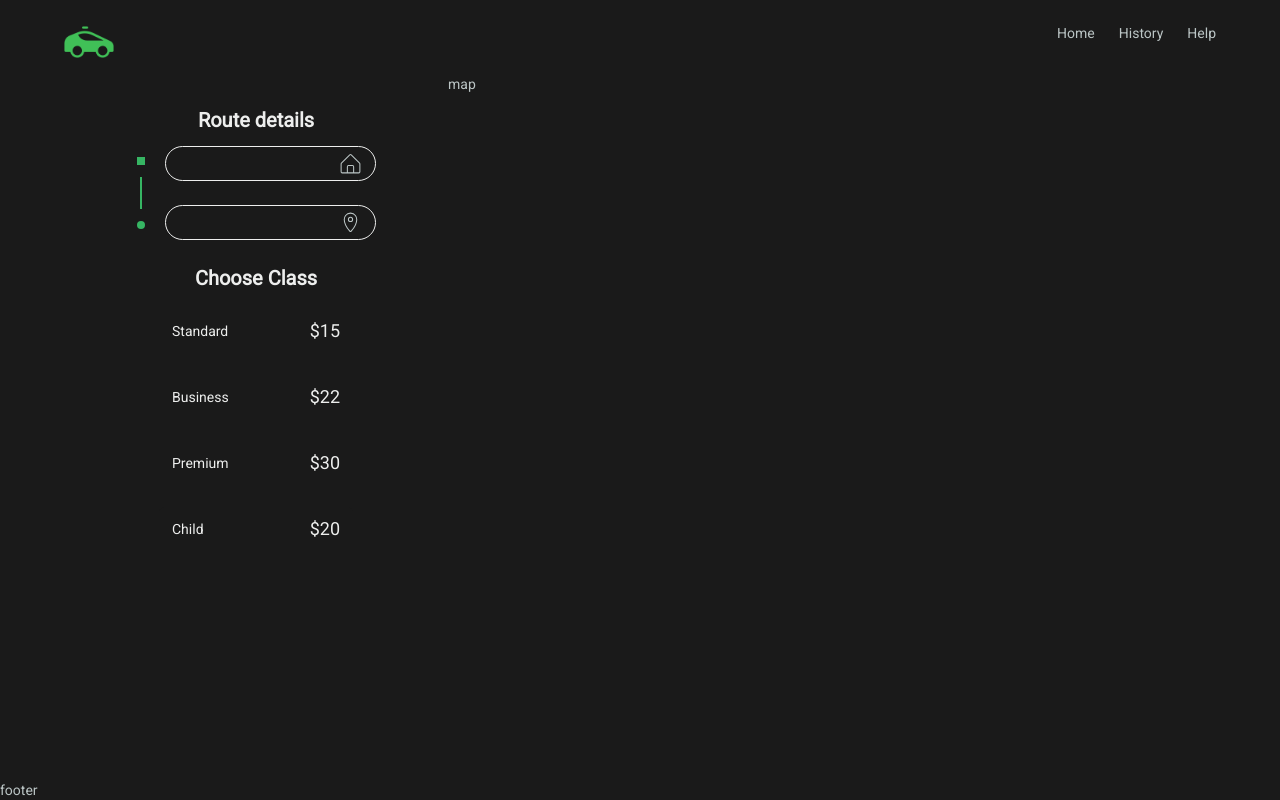
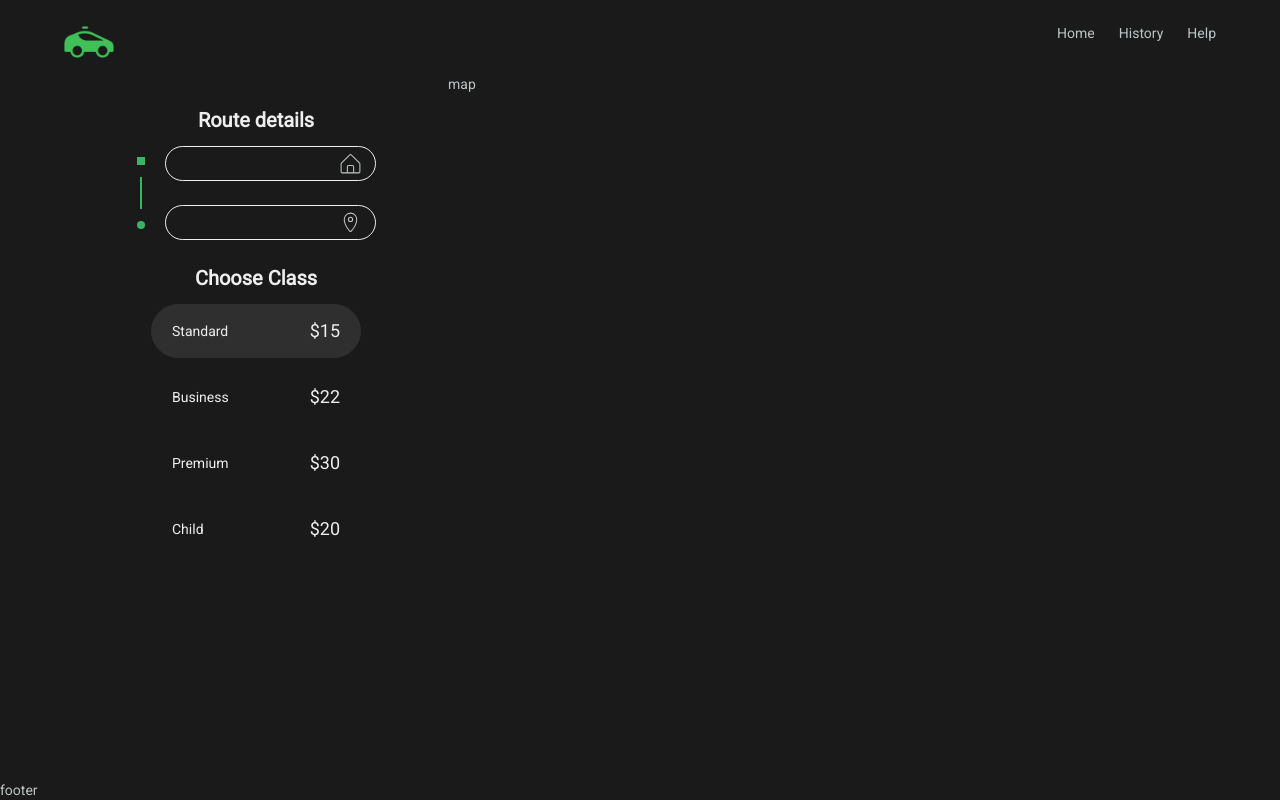
Before and after one commit to annettabel87/taxi-app, a Next.js app: page / in a window 1280 px wide. Built offline with nearby package versions, Linux system fonts and the light colour scheme.

Commit message:
select default cars class

```diff
--- a/app/(components)/Classes/Classes.tsx
+++ b/app/(components)/Classes/Classes.tsx
@@ -5,7 +5,7 @@ import styles from "./Classes.module.scss";
 import { CarsList } from "@/app/(data)/CarsList";
 
 function Classes() {
-  const [selectedClass, setSelectedClass] = useState<number>();
+  const [selectedClass, setSelectedClass] = useState<number>(1);
 
   return (
     <div className={styles.classes}>
```
